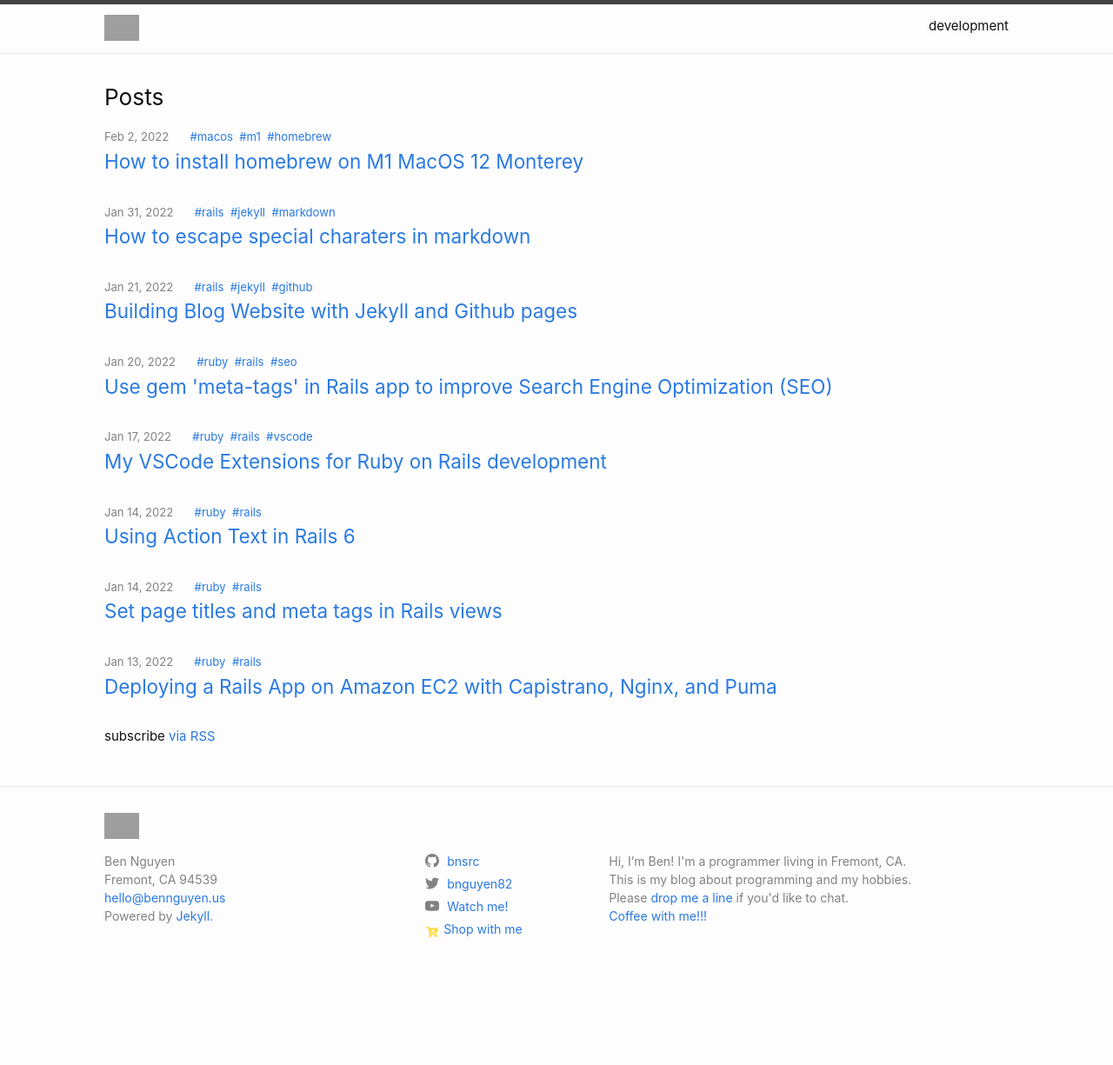
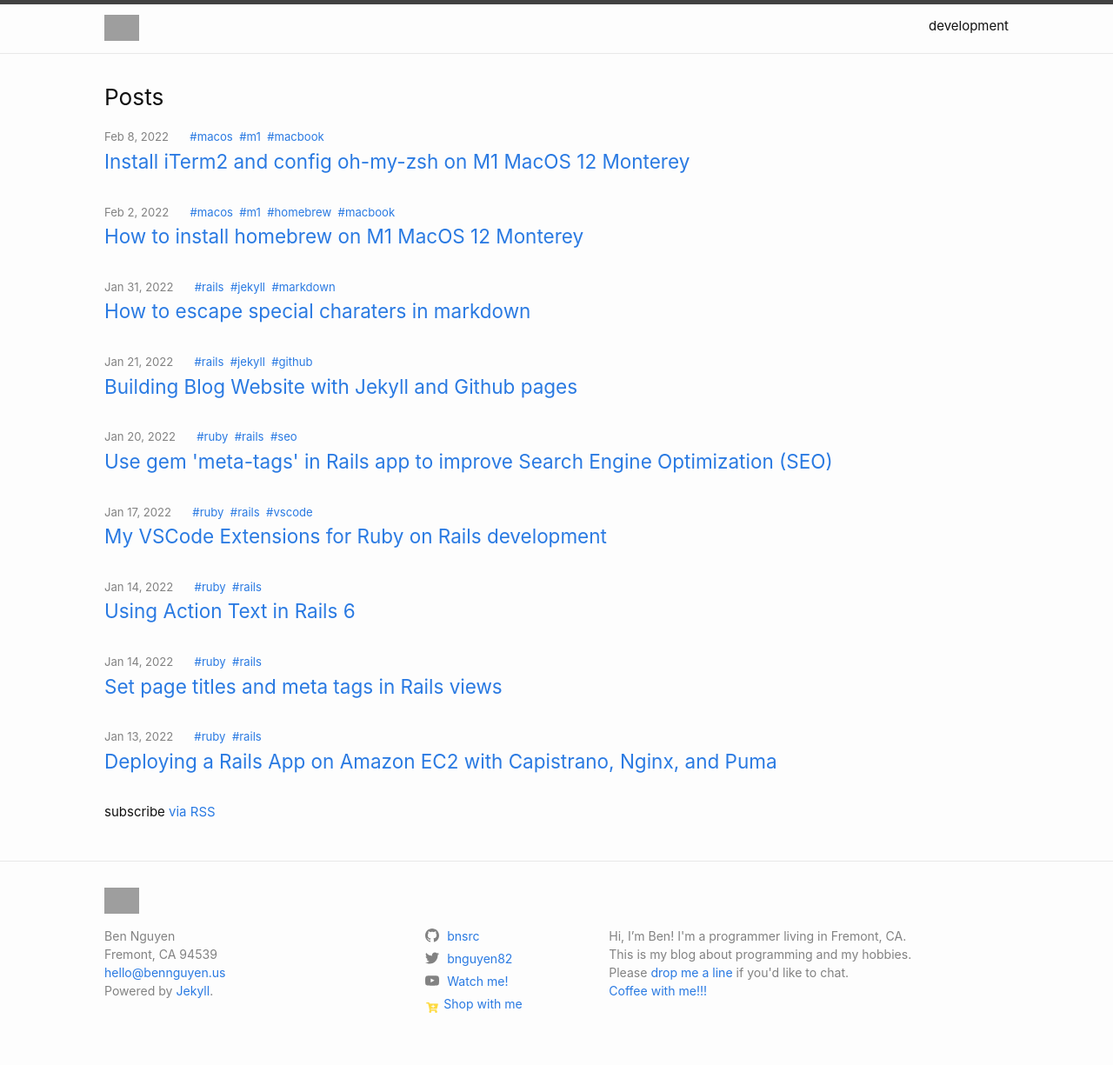
Before and after one commit to bnguyenb/bnguyenb, a Jekyll site: the page built from index.markdown, in a window 1280 px wide. Shown: the whole page at 87% size. Built offline with Jekyll 4.4.1, drawn with Linux system fonts in a browser that asks for light colours; before the commit the page ends 1139 px from its top, so only the background shows below that; part of the change alters nothing that is shown; grey boxes are pictures that could not be loaded.

Commit message:
[new post] - install iterm2

````diff
--- a/_posts/development/2022-02-01-how-to-install-homebrew-on-m1-macos-12-monterey.markdown
+++ b/_posts/development/2022-02-01-how-to-install-homebrew-on-m1-macos-12-monterey.markdown
@@ -4,7 +4,7 @@ title:  "How to install homebrew on M1 MacOS 12 Monterey"
 date:   2022-02-01 21:01:05 -0800
 categories: development
 path: "development"
-tags: macos m1 homebrew
+tags: macos m1 homebrew macbook
 ---
 
 Today, I've just got new M1 Macbook Pro from my work. I have to re-setup my development envirnoment. So I noted my process here.
--- /dev/null
+++ b/_posts/development/2022-02-07-install-iterm2-oh-my-zsh-on-new-m1-macbook.markdown
@@ -0,0 +1,46 @@
+---
+layout: post
+title:  "Install iTerm2 and config oh-my-zsh on M1 MacOS 12 Monterey"
+date:   2022-02-07 21:01:05 -0800
+categories: development
+path: "development"
+tags: macos m1 macbook
+---
+
+### What is iTerm2
+
+iTerm2 is a replacement for Terminal that can do amazing things.
+
+To install iTerm2, it's very easy
+
+```sh
+# Terminal: Development
+brew install iterm2
+```
+If you did not install Homebrew yet, please follow my post [here](https://bennguyen.us/2022/02/02/how-to-install-homebrew-on-m1-macos-12-monterey.html){:target="_blank"} to install it.
+
+### After iTerm2 installed. Now let's go with Oh My Zsh
+
+```sh
+# Terminal: Development
+sh -c "$(curl -fsSL https://raw.githubusercontent.com/ohmyzsh/ohmyzsh/master/tools/install.sh)"
+```
+
+### Install autosuggestions and syntax-highlighting
+
+```sh
+# Terminal: Development
+brew install zsh-autosuggestions
+
+brew install zsh-syntax-highlighting
+```
+
+You can change the theme of Oh My Zsh
+
+```sh
+#Terminal: Development
+vim ~/.zshrc
+ZSH_THEME = "theunraveler"
+# theunraveler is a nice time. Sometimes I'm switching between this theme and default theme.
+```
+*If you guys had any cool theme or plugin, please let me know by leave it in the comment bellow. Thanks all!!!*
````
